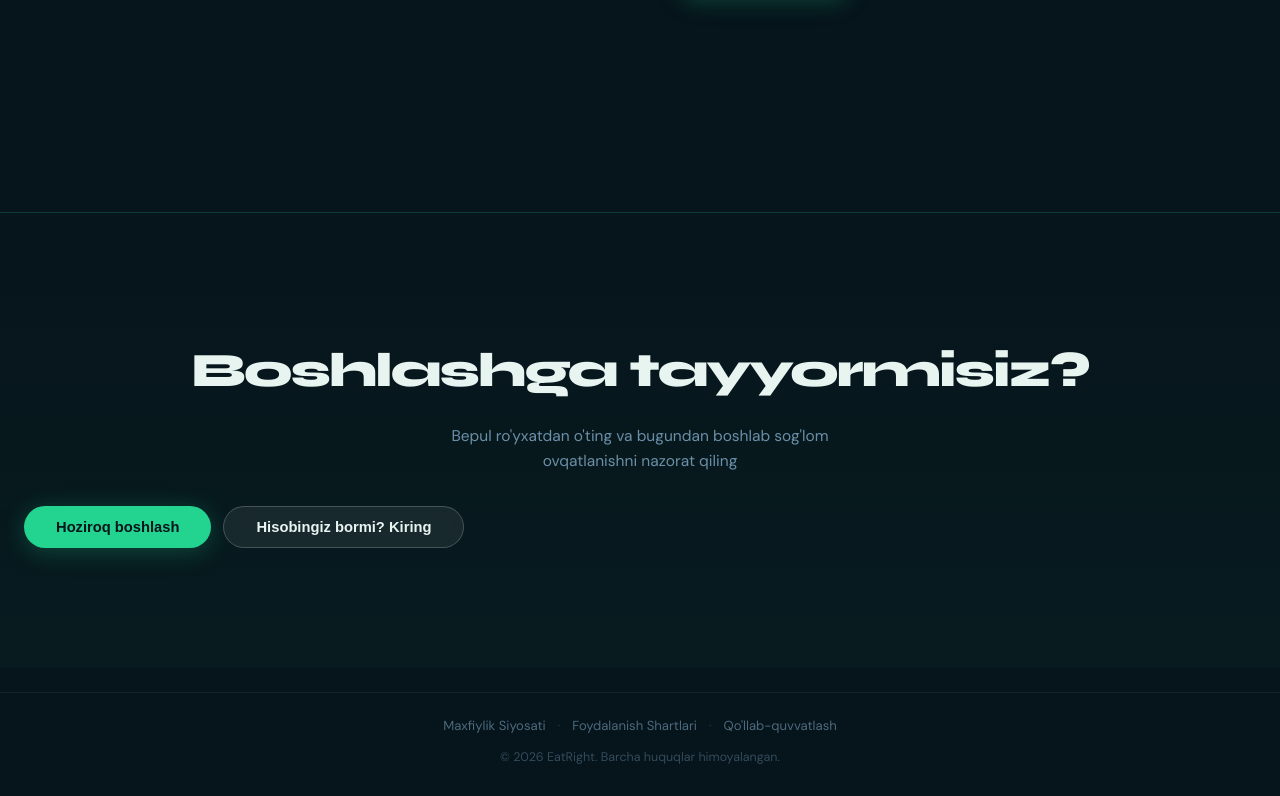
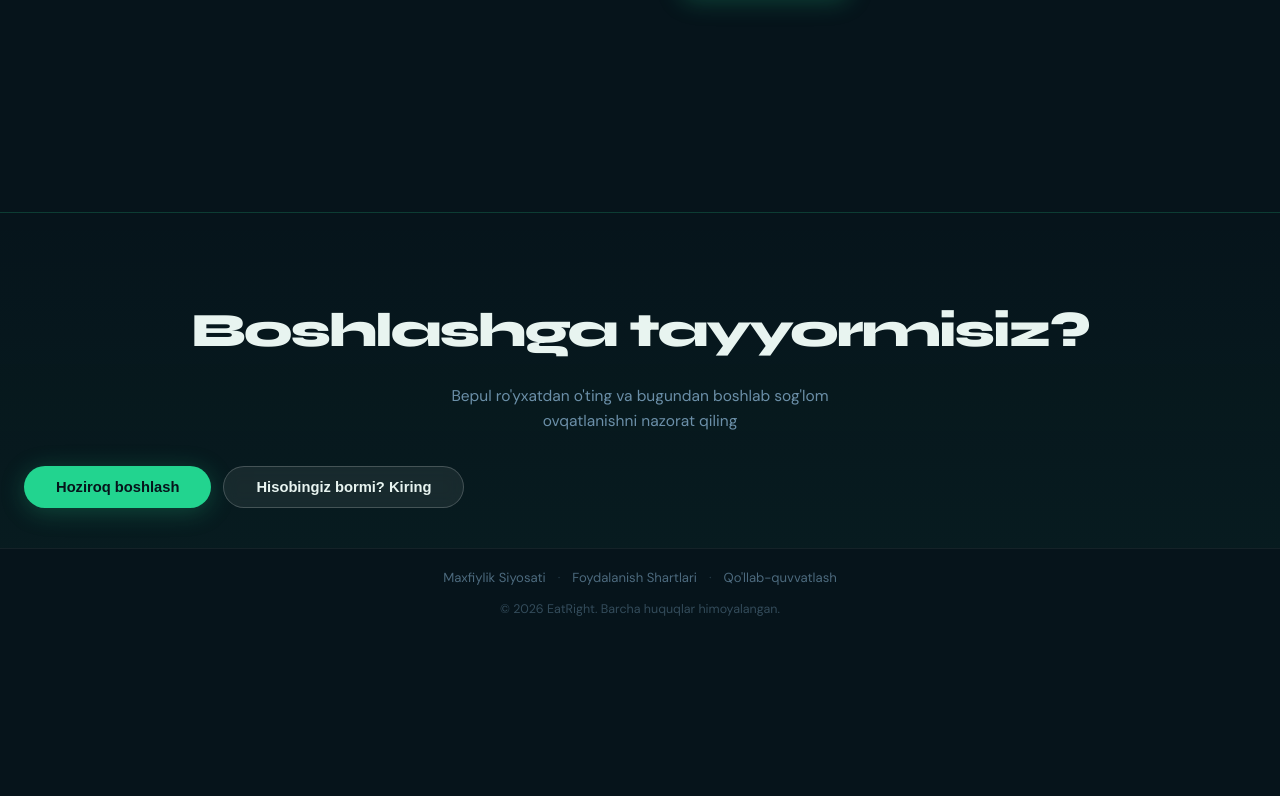
Before and after one commit to Persist102/eatright-landing, a plain HTML site: page index.html in a window 1280 px wide. Shown: the part 3975-4771 px from the top of the page. After the commit the page ends 4619 px from the top, so only its background shows below. Drawn offline with Linux system fonts and the light colour scheme.

Commit message:
Move footer links closer to CTA section, reduce padding
Co-Authored-By: Claude Sonnet 4.6 <noreply@anthropic.com>

```diff
--- a/css/style.css
+++ b/css/style.css
@@ -709,7 +709,7 @@ body[data-theme="light"] .burger{color:#0a1e2e}
 
 /* FOOTER SECTION */
 .tsla-footer-section{
-  text-align:center;padding:120px 24px;
+  text-align:center;padding:80px 24px 40px;
   border-top:1px solid var(--border);
   background:linear-gradient(0deg,rgba(17,33,45,.5),transparent);
 }
@@ -3541,9 +3541,9 @@ body[data-theme="light"] .fcat-title{color:#0d1f2d}
    ===================================================== */
 .site-footer{
   text-align:center;
-  padding:20px 16px 28px;
+  padding:16px 16px 24px;
   border-top:1px solid rgba(255,255,255,.06);
-  margin-top:24px;
+  margin-top:0;
 }
 .site-footer-links{
   display:flex;align-items:center;justify-content:center;
```
